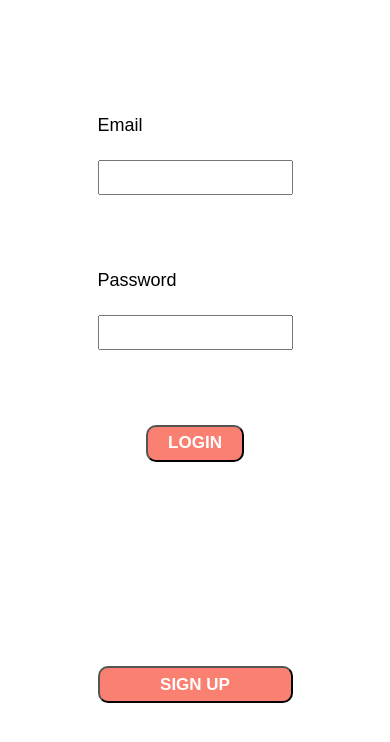
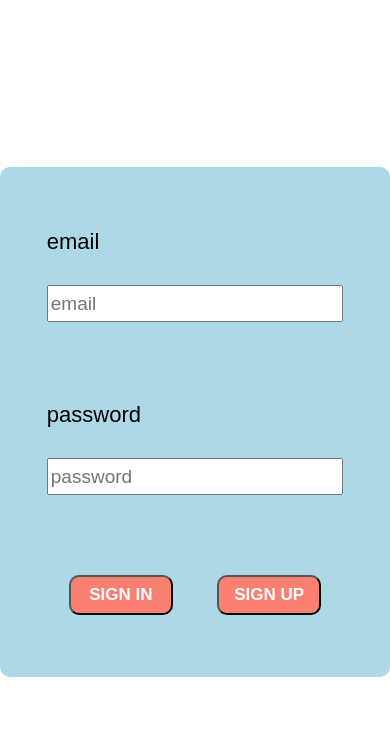
Before and after one commit to ChangmoSung/changmoSungReactProjectFive, a React (Create React App) app: page /changmoSungReactProjectFive/bio in a window 390 px wide. Shown: the top 742 px of the page. Built offline with nearby package versions, Linux system fonts and the light colour scheme; no server answers.

Commit message:
styling and changed the layout of the buttons on landing page

```diff
--- a/src/components/Header.js
+++ b/src/components/Header.js
@@ -9,7 +9,7 @@ class Header extends Component {
             storage: firebase.storage(),
             database: firebase.firestore(),
             auth: firebase.auth(),
-            progress: 0,
+            progress: 5,
             upload: false,
             profileImage: null,
             galleryImage: null,
@@ -69,8 +69,7 @@ class Header extends Component {
             snapshot => {
                 //progress
                 const progress = Math.round(
-                (snapshot.bytesTransferred / snapshot.totalBytes) * 100
-                );
+                (snapshot.bytesTransferred / snapshot.totalBytes) * 100) + 5;
 
                 this.setState({ progress });
             },
@@ -113,6 +112,8 @@ class Header extends Component {
                         }
                     }
                 });
+
+                setTimeout(() => this.setState({ progress: 5 }), 3000)
             }
         );
     };
@@ -152,7 +153,28 @@ class Header extends Component {
                                     onChange={this.uploadProfileImage}
                                 ></input>
                             </div>
-                        : <p>upload profile image!</p>}
+                        :
+                            <div>
+                                <label htmlFor="profileImageUpload" className='uploadImageText'>
+                                {this.state.profileImage
+                                    ?
+                                        <img
+                                            src={this.state.profileImage}
+                                            alt="profile"
+                                        ></img>
+                                    :
+                                        <span>
+                                            click here for profile image!
+                                        </span>
+                                }
+                                </label>
+                                <input
+                                    id="profileImageUpload"
+                                    type="file"
+                                    onChange={this.uploadProfileImage}
+                                ></input>
+                            </div>
+                        }
                 </div>
 
                 <div className="userInfo">
--- a/src/components/LandingPage.js
+++ b/src/components/LandingPage.js
@@ -72,11 +72,11 @@ class LandingPage extends Component {
                 {this.state.signUpButtonClicked
                 ?
                     <form className='signUpForm' onSubmit={this.signUp}>
-                        <label htmlFor='signUpEmail'>Email</label>
-                        <input ref={this.state.signUpEmail} id='signUpEmail' type='email'></input>
+                        <label htmlFor='signUpEmail'>email</label>
+                        <input ref={this.state.signUpEmail} id='signUpEmail' type='email' placeholder='email' required></input>
 
-                        <label htmlFor='signUpPassword'>Password</label>
-                        <input ref={this.state.signUpPassword} id='signUpPassword' type='password'></input>
+                        <label htmlFor='signUpPassword'>password</label>
+                        <input ref={this.state.signUpPassword} id='signUpPassword' type='password' placeholder='password' required></input>
 
                         <button>Sign up</button>
 
@@ -84,16 +84,21 @@ class LandingPage extends Component {
                     </form>
                 :
                     <form className='signInForm' onSubmit={this.signIn}>
-                        <label htmlFor='signInEmail'>Email</label>
-                        <input ref={this.state.signInEmail} id='signInEmail' type='email'></input>
+                        <label htmlFor='signInEmail'>email</label>
+                        <input ref={this.state.signInEmail} id='signInEmail' type='email' placeholder='email' required></input>
 
-                        <label htmlFor='signInPassword'>Password</label>
-                        <input ref={this.state.signInPassword} id='signInPassword' type='password'></input>
+                        <label htmlFor='signInPassword'>password</label>
+                        <input ref={this.state.signInPassword} id='signInPassword' type='password' placeholder='password' required></input>
 
-                        <button>Login</button>
+
+                        <div className='signInAndUpButtons'>
+                            {this.state.signUpButtonClicked ? null : <button>sign in</button>}
+
+                            {!this.state.signUpButtonClicked ? <button onClick={this.signUpPopUp}>sign up</button> : null}
+                        </div>
                     </form>}
 
-                {!this.state.signUpButtonClicked ? <button onClick={this.signUpPopUp}>Sign up</button> : null}
+
             </div>
         );
     }
--- a/src/index.css
+++ b/src/index.css
@@ -37,29 +37,32 @@ video {
   flex-direction: column;
   justify-content: space-around;
   align-items: center;
-  height: 94vh;
+  height: 100vh;
 }
 
 .signInForm,
 .signUpForm {
+  position: relative;
   display: flex;
   flex-direction: column;
-  justify-content: space-evenly;
-  width: 50%;
-  height: 50%;
-  position: relative;
+  max-width: 80rem;
+  width: 70%;
+  padding: 6%;
+  border-radius: 1rem;
+  background: lightblue;
 }
 
 .signInForm label,
 .signUpForm label {
-  font-size: 1.8rem;
+  font-size: 2.2rem;
+  margin-bottom: 3rem;
 }
 
 .signInForm input,
 .signUpForm input {
-  margin-bottom: 5rem;
-  height: 3.5rem;
-  font-size: 1.8rem;
+  margin-bottom: 8rem;
+  height: 3.7rem;
+  font-size: 1.9rem;
 }
 
 .signUpForm span {
@@ -69,12 +72,16 @@ video {
   font-size: 2.5rem;
 }
 
-.landingPage button {
-  width: 50%;
-  height: 3.7rem;
+.signInAndUpButtons {
+  display: flex;
+  justify-content: space-around;
+}
+
+.signInAndUpButtons button {
+  width: 35%;
+  height: 4rem;
   font-size: 1.7rem;
   font-weight: bold;
-  margin: 0 auto;
   color: white;
   background: salmon;
   cursor: pointer;
@@ -120,6 +127,18 @@ header {
 .profileImage input {
   width: 0.1px;
   height: 0.1px;
+}
+
+.profileImage .uploadImageText {
+  display: flex;
+  justify-content: center;
+  align-items: center;
+  font-size: 1.7rem;
+  line-height: 2.5rem;
+}
+
+.uploadImageText span {
+  text-align: center;
 }
 
 .userInfo {
@@ -205,7 +224,7 @@ header {
 .progressBar span {
   position: absolute;
   background: linear-gradient(319deg, #2980b9 0%, #6dd5fa 37%, #ffffff 100%);
-  border-radius: 3rem;
+  border-radius: 1rem;
   max-width: calc(100% - 1.4rem);
   left: 0.7rem;
   top: 0.7rem;
@@ -321,7 +340,7 @@ header {
 }
 
 .bioForm {
-  height: 35vh;
+  height: 40vh;
   width: 60%;
   display: flex;
   flex-direction: column;
@@ -363,7 +382,7 @@ header {
 .bio button,
 .bioForm button {
   width: 10rem;
-  height: 3.2rem;
+  height: 3.7rem;
   font-size: 1.7rem;
   font-weight: bold;
   color: white;
@@ -389,6 +408,11 @@ header {
 /* --------------- */
 
 @media(max-width: 1000px) {
+  .signInForm,
+  .signUpForm {
+    padding: 8%;
+  }
+
   .gallery .wrapper {
     justify-content: space-between;
   }
@@ -403,7 +427,12 @@ header {
 }
 
 @media(max-width: 700px) {
-  .profileImage label{
+  .signInForm,
+  .signUpForm {
+    padding: 12%;
+  }
+
+  .profileImage label {
     width: 17rem;
     height: 17rem;
   }
@@ -413,7 +442,7 @@ header {
     width: 60%;
   }
 
-  .uploadAndSignOutButtons p{
+  .uploadAndSignOutButtons p {
     font-size: 1.7rem;
   }
 
@@ -428,6 +457,14 @@ header {
     height: 3.3rem;
   }
 
+  .progressBar span {
+    max-width: calc(100% - 1rem);
+    left: 0.5rem;
+    top: 0.5rem;
+    bottom: 0.5rem;
+    transition: width 0.3s;
+  }
+
   .galleryImage {
     width: 100%;
     min-height: 50rem;
@@ -440,6 +477,12 @@ header {
 }
 
 @media(max-width: 550px) {
+  .signInForm,
+  .signUpForm {
+    width: 100%;
+    padding: 16% 12%;
+  }
+
   .profileImage label {
     width: 13rem;
     height: 13rem;
@@ -452,7 +495,7 @@ header {
   .userInfo h1 {
     width: 100%;
     position: absolute;
-    top: 31%;
+    top: 30%;
     left: 0;
     text-align: center;
   }
@@ -477,8 +520,29 @@ header {
   }
 }
 
-@media(max-width: 430px) {
+@media(max-width: 414px) {
+  header {
+    height: 40vh;
+  }
+
+  .headerFlexContainer {
+    align-items: flex-start;
+  }
+
+  .profileImage,
+  .userInfo  {
+    height: 80%;
+  }
+
+  .userInfo h1 {
+    top: 36%;
+  }
+
   .galleryImage {
     min-height: 40rem;
   }
+
+  .bioForm {
+    height: 45vh;
+  }
 }
```
